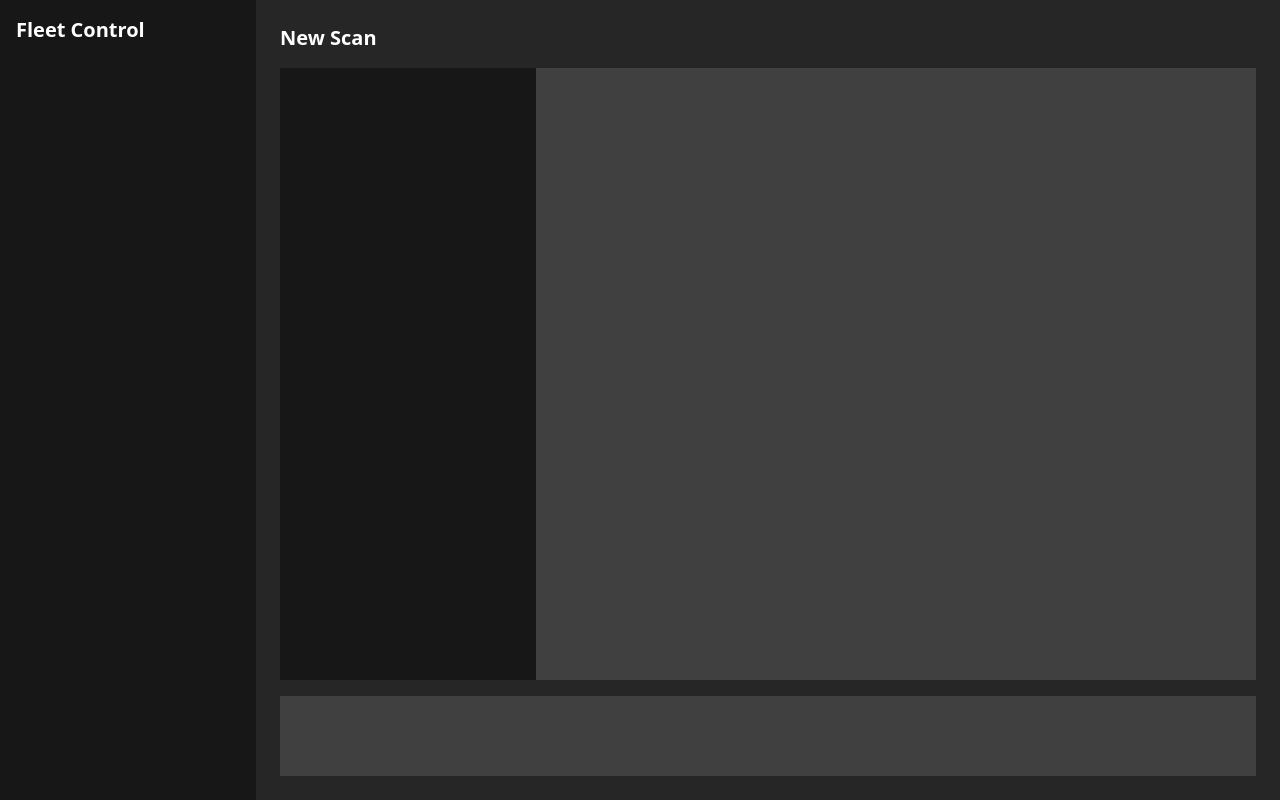
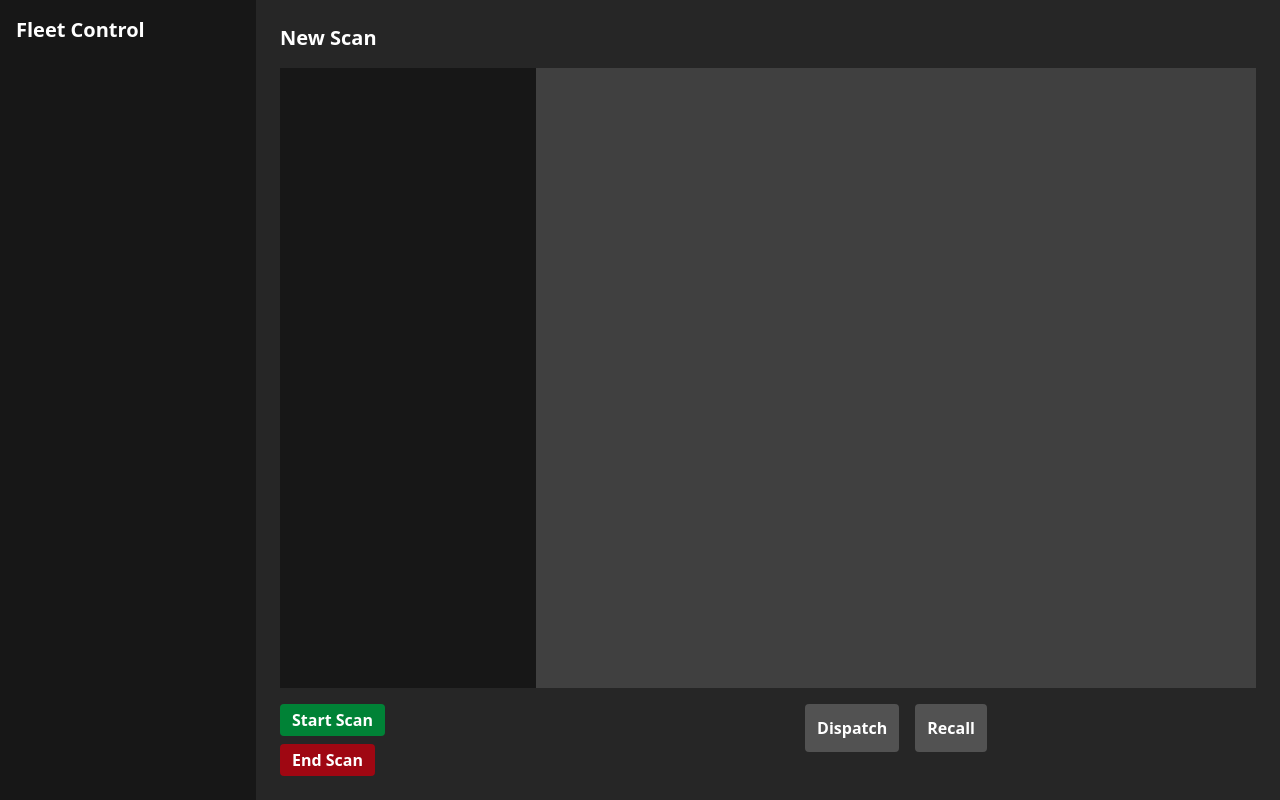
Before and after one commit to coskyler/Fleet-Control-Dashboard, a React (Vite) app in the folder frontend/: page / in a window 1280 px wide. Built offline with nearby package versions, Linux system fonts and the light colour scheme.

Commit message:
Add buttons for start/stop/dispatch/recall

```diff
--- a/frontend/src/components/Dashboard.tsx
+++ b/frontend/src/components/Dashboard.tsx
@@ -12,8 +12,16 @@ export default function Dashboard() {
                 </div>
             </section>
 
-            <section className="h-20 bg-neutral-700 mt-4">
+            <section className="flex mt-4">
+                <div className="w-64 flex flex-col gap-2">
+                    <button className="w-fit font-semibold bg-green-700 px-3 py-1 rounded hover:bg-green-800 transition duration-200 active:bg-green-700">Start Scan</button>
+                    <button className="w-fit font-semibold bg-red-800 px-3 py-1 rounded hover:bg-red-900 transition duration-200 active:bg-red-800">End Scan</button>
+                </div>
 
+                <div className="flex-1 flex justify-center gap-4 pb-6">
+                    <button className="w-fit font-semibold bg-neutral-600 px-3 py-1 rounded hover:bg-neutral-700 transition duration-200 active:bg-neutral-600">Dispatch</button>
+                    <button className="w-fit font-semibold bg-neutral-600 px-3 py-1 rounded hover:bg-neutral-700 transition duration-200 active:bg-neutral-600">Recall</button>
+                </div>
             </section>
         </main>
     );
```
